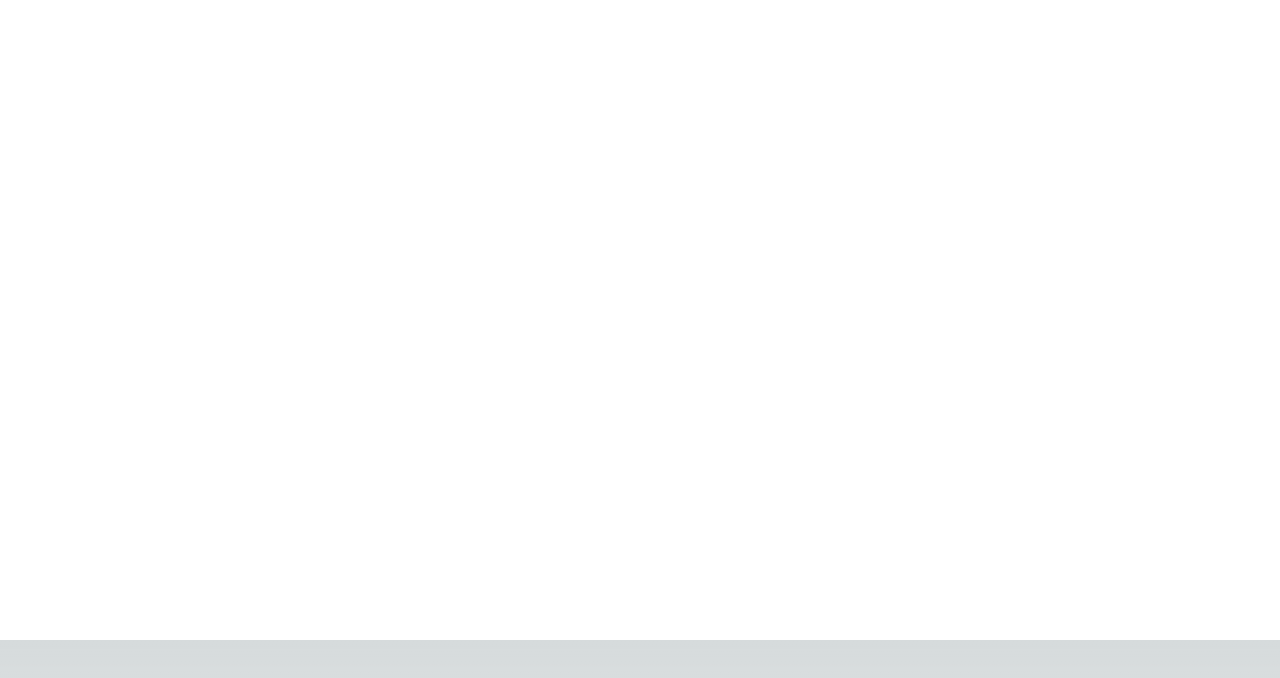
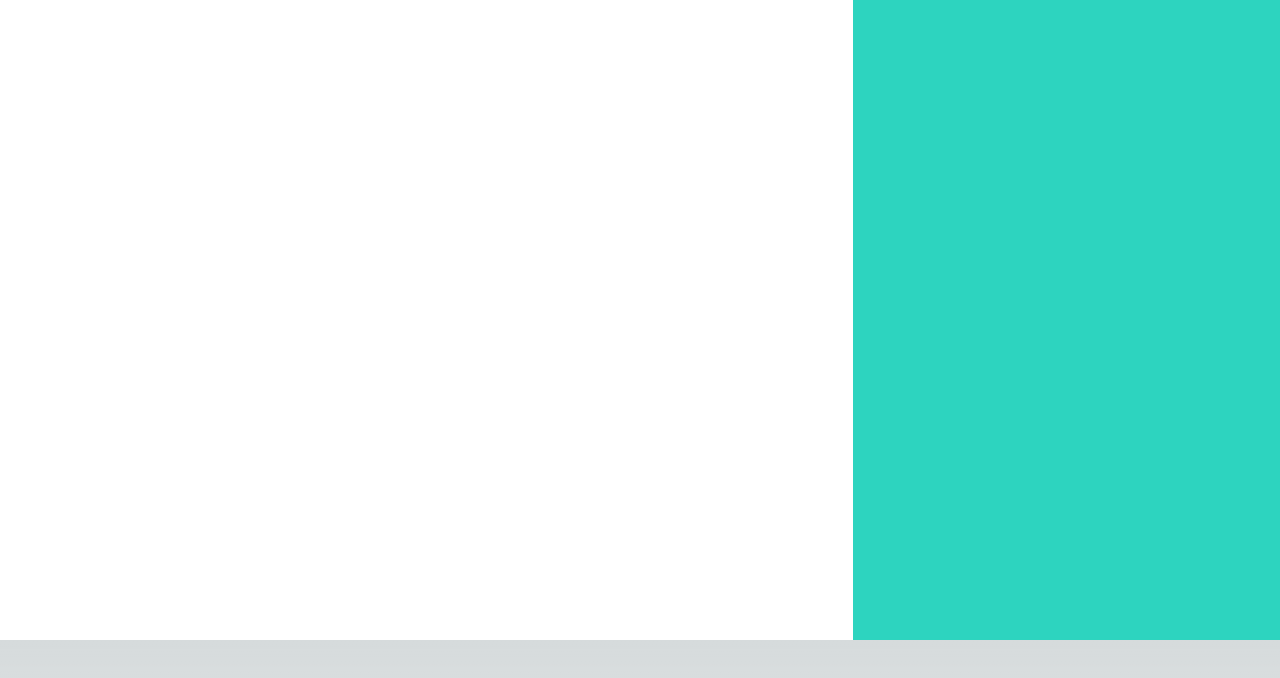
Before and after one commit to sosioteam/sosio, a Next.js app: page / in a window 1280 px wide. Shown: the top 678 px of the page. Built offline with nearby package versions, Linux system fonts and the light colour scheme.

Commit message:
Banner left-and right content

```diff
--- a/app/components/banner.tsx
+++ b/app/components/banner.tsx
@@ -2,7 +2,15 @@ import React from "react";
 
 const Banner = () => {
   return (
-    <div className="flex items-center bg-white text-black w-full h-[80vh]"></div>
+    <div className="flex items-center bg-white text-black w-full h-[80vh]">
+      {/* Left Area (2/3 of the width) */}
+      <div className="w-2/3 h-full bg-white">{/* !Left Content go here */}</div>
+
+      {/* Right Area (1/3 of the width) */}
+      <div className="w-1/3 h-full bg-teal-400">
+        {/* !Right Content go here */}
+      </div>
+    </div>
   );
 };
 
```
